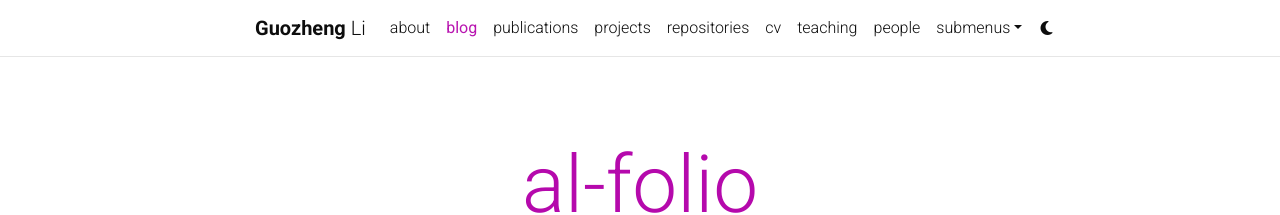
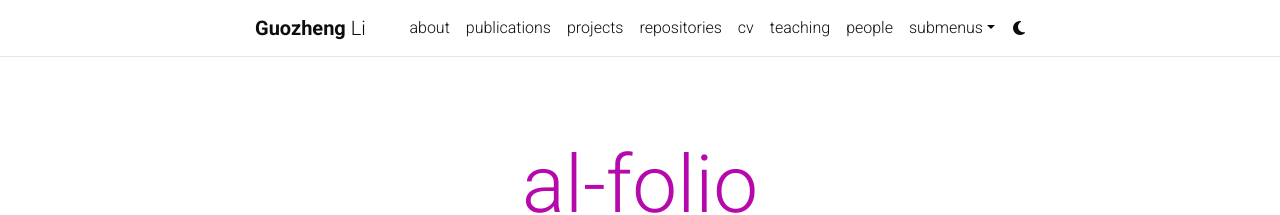
Before and after one commit to guozhengli2021/homepage, a Jekyll site: the page built from blog/index.html, in a window 1280 px wide. Shown: the top 215 px of the page. Built offline with Jekyll 4.4.1, drawn with Linux system fonts in a browser that asks for light colours; the list of posts is cut into pages by our own code; comment, search, counter and statistics services are not loaded; a style sheet for code colours, icons or effects is not loaded.

```diff
--- a/_config.yml
+++ b/_config.yml
@@ -121,7 +121,7 @@ bing_site_verification:  # out your bing-site-verification ID (Bing Webmaster)
 # -----------------------------------------------------------------------------
 
 blog_name: al-folio # blog_name will be displayed in your blog page
-blog_nav_title: blog # your blog must have a title for it to be displayed in the nav bar
+blog_nav_title:  # your blog must have a title for it to be displayed in the nav bar
 blog_description: a simple whitespace theme for academics
 permalink: /blog/:year/:title/
 
```
Also changed, not shown: _pages/publications.md (+1 -1 lines).
